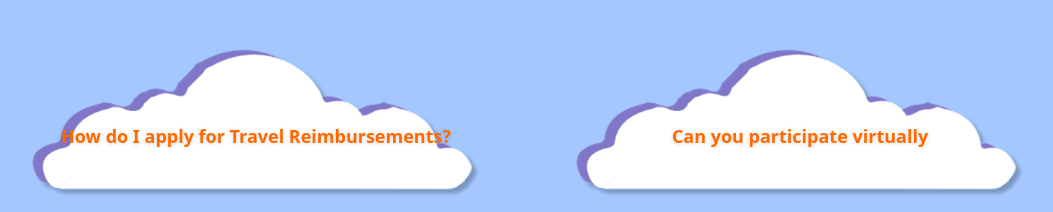
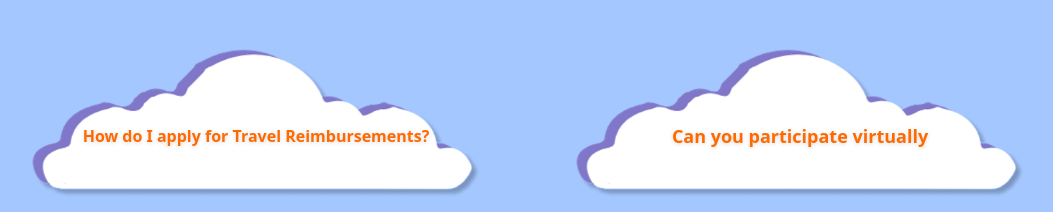
Before and after one commit to DataScience-GT/query, a Next.js app: page / in a window 1280 px wide. Shown: the part 4960-5172 px from the top of the page, without its empty margins (124-1177 px from the left). Built offline with nearby package versions, Linux system fonts and the light colour scheme; a web font is replaced by a local one.

Commit message:
fixxxxxxxxxxxxxxx

```diff
--- a/components/sections/FAQSection.tsx
+++ b/components/sections/FAQSection.tsx
@@ -16,8 +16,8 @@ export default function FAQ() {
           </h1>
         </div>
 
-        {/* Grid of cloud buttons, shifted slightly to the left with extra spacing */}
-        <div className="grid grid-cols-1 md:grid-cols-2 gap-y-20 md:gap-y-28 gap-x-16 max-w-5xl mx-auto items-center justify-items-center -translate-x-11 md:-translate-x-12">
+        {/* Grid of cloud buttons, with responsive left shift */}
+        <div className="grid grid-cols-1 md:grid-cols-2 gap-y-20 md:gap-y-28 gap-x-16 max-w-5xl mx-auto items-center justify-items-center -translate-x-16 sm:-translate-x-14 md:-translate-x-12">
           <CloudBlueButton title="Who can register?">
             <p className="font-semibold">
               Any student currently enrolled in a University above the age of 18. For any discrepancies, please reach out.
@@ -30,9 +30,13 @@ export default function FAQ() {
             </p>
           </CloudBlueButton>
 
-          <CloudBlueButton title="How do I apply for Travel Reimbursements?">
-            <p className="font-semibold">Pending</p>
-          </CloudBlueButton>
+          <CloudBlueButton
+  title="How do I apply for Travel Reimbursements?"
+  titleClassName="text-base" //should?
+>
+  <p className="font-semibold">Pending</p>
+</CloudBlueButton>
+
 
           <CloudBlueButton title="Can you participate virtually">
             <p className="font-semibold">
--- a/components/ui/CloudButtonBlue.tsx
+++ b/components/ui/CloudButtonBlue.tsx
@@ -3,11 +3,16 @@
 import React, { useState } from "react";
 
 interface CloudBlueButtonProps {
-  title: string;
+  title: string | React.ReactNode;
   children: React.ReactNode;
+  titleClassName?: string; // optional class for customizing title
 }
 
-const CloudBlueButton: React.FC<CloudBlueButtonProps> = ({ title, children }) => {
+const CloudBlueButton: React.FC<CloudBlueButtonProps> = ({
+  title,
+  children,
+  titleClassName,
+}) => {
   const [isOpen, setIsOpen] = useState(false);
   const handleClick = () => setIsOpen(!isOpen);
 
@@ -21,7 +26,11 @@ const CloudBlueButton: React.FC<CloudBlueButtonProps> = ({ title, children }) =>
         }}
         onClick={handleClick}
       >
-        <span className="mt-6 text-orange-500 font-bold text-lg drop-shadow-sm break-words">
+        <span
+          className={`mt-6 text-orange-500 font-bold drop-shadow-sm break-words ${
+            titleClassName || "text-lg"
+          }`}
+        >
           {title}
         </span>
       </div>
```
